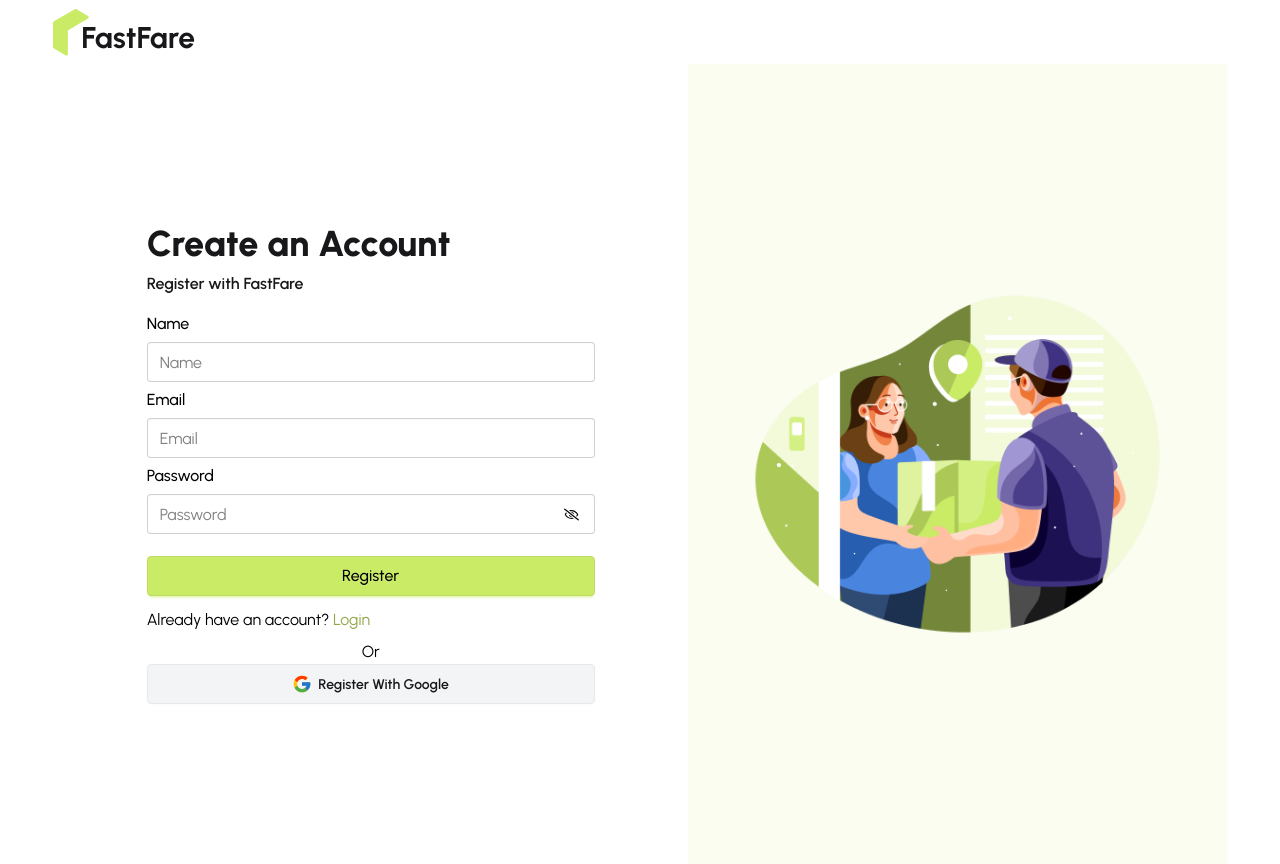
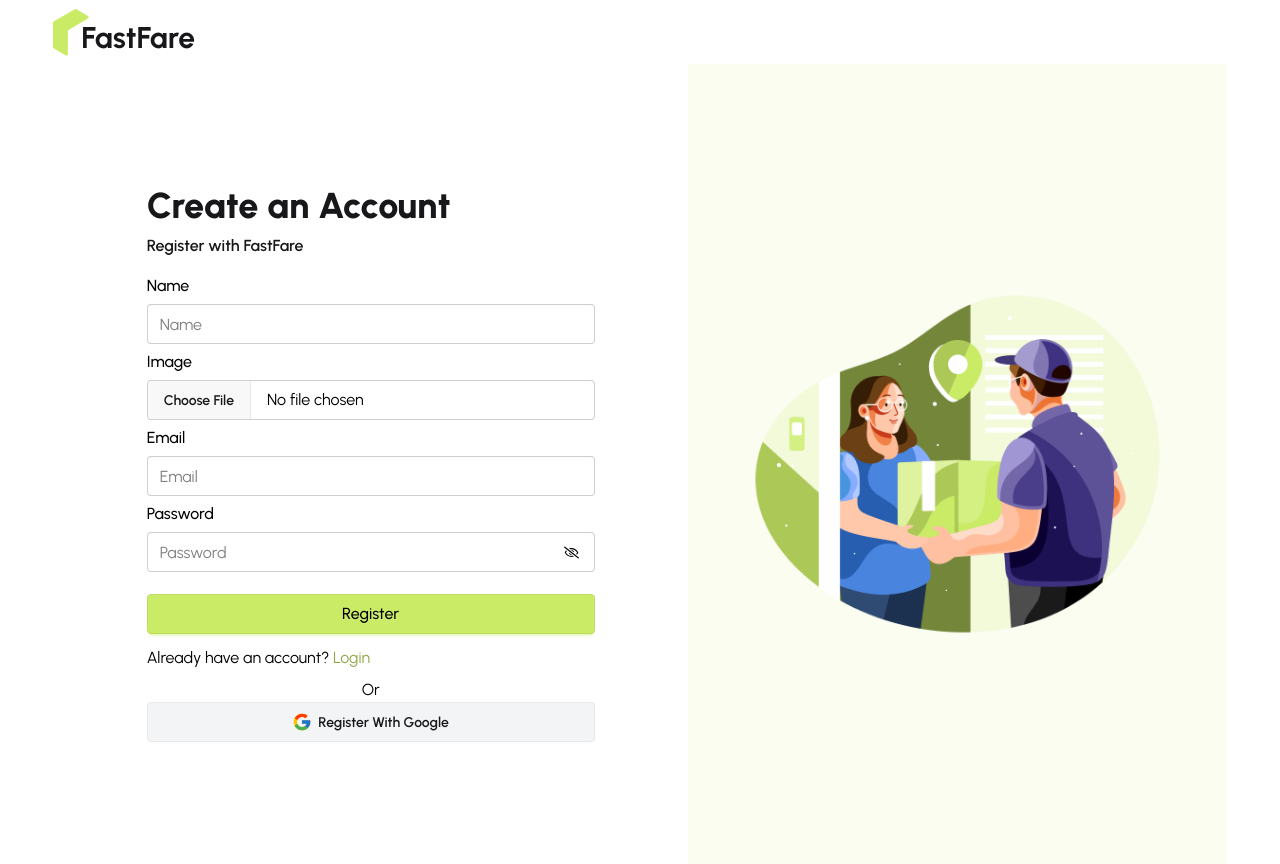
Before and after one commit to MD-SIFAT-AHAMED/FastFare-Client-Side, a React (Vite) app: page /register in a window 1280 px wide. Built offline with nearby package versions, Linux system fonts and the light colour scheme; no server answers.

Commit message:
when user register then  profile image upload feature added

```diff
--- a/src/Pages/Authentication/Register/Register.jsx
+++ b/src/Pages/Authentication/Register/Register.jsx
@@ -6,6 +6,7 @@ import { IoEyeOutline } from "react-icons/io5";
 import { Link, useLocation, useNavigate } from "react-router";
 import useAuth from "../../../Hooks/useAuth";
 import toast from "react-hot-toast";
+import axios from "axios";
 
 const Register = () => {
   const {
@@ -16,12 +17,14 @@ const Register = () => {
   } = useForm();
   const [showPassword, setShowPassword] = useState(true);
   const { createUser, updateUserData, loginWithGoggle } = useAuth();
+  const [profileImg, setProfileImg] = useState("");
   const location = useLocation();
   const navigate = useNavigate();
 
   const onSubmit = (data) => {
     const userData = {
       displayName: data.name,
+      photoURL: profileImg,
     };
     createUser(data.email, data.password)
       .then(() => {
@@ -39,6 +42,17 @@ const Register = () => {
       });
     // Form value reset
     reset();
+  };
+
+  const handleImageUpload = async (e) => {
+    const image = e.target.files[0];
+    const formData = new FormData();
+    formData.append("image", image);
+    const imageUrl = `https://api.imgbb.com/1/upload?key=${
+      import.meta.env.VITE_image_upload_api
+    }`;
+    const res = await axios.post(imageUrl, formData);
+    setProfileImg(res.data.data.url);
   };
 
   const handlerLoginWithGoogle = () => {
@@ -75,6 +89,14 @@ const Register = () => {
           {errors.email?.type === "required" && (
             <p className="!text-red-500">Please Enter Your Name</p>
           )}
+
+          <label className="label font-medium">Image</label>
+          <input
+            onChange={handleImageUpload}
+            type="file"
+            className="file-input w-full "
+            placeholder="Upload your image"
+          />
 
           <label className="label font-medium">Email</label>
           <input
--- /dev/null
+++ b/src/Pages/Dashboard/TrackParcel/TrackParcel.jsx
@@ -0,0 +1,11 @@
+import React from 'react';
+
+const TrackParcel = () => {
+    return (
+        <div>
+
+        </div>
+    );
+};
+
+export default TrackParcel;
--- a/src/Router/Router.jsx
+++ b/src/Router/Router.jsx
@@ -12,6 +12,7 @@ import DashBoardLayout from "../Main/DashBoardLayout";
 import MyParcels from "../Pages/Dashboard/MyParcels/MyParcels";
 import Payment from "../Pages/Dashboard/Payment/Payment";
 import PaymentHistory from "../Pages/Dashboard/PaymentHistory/PaymentHistory";
+import TrackParcel from "../Pages/Dashboard/TrackParcel/TrackParcel";
 
 const router = createBrowserRouter([
   {
@@ -60,6 +61,10 @@ const router = createBrowserRouter([
         path: "paymentHistory",
         Component: PaymentHistory,
       },
+      {
+        path: "track",
+        Component: TrackParcel,
+      },
     ],
   },
 
```
